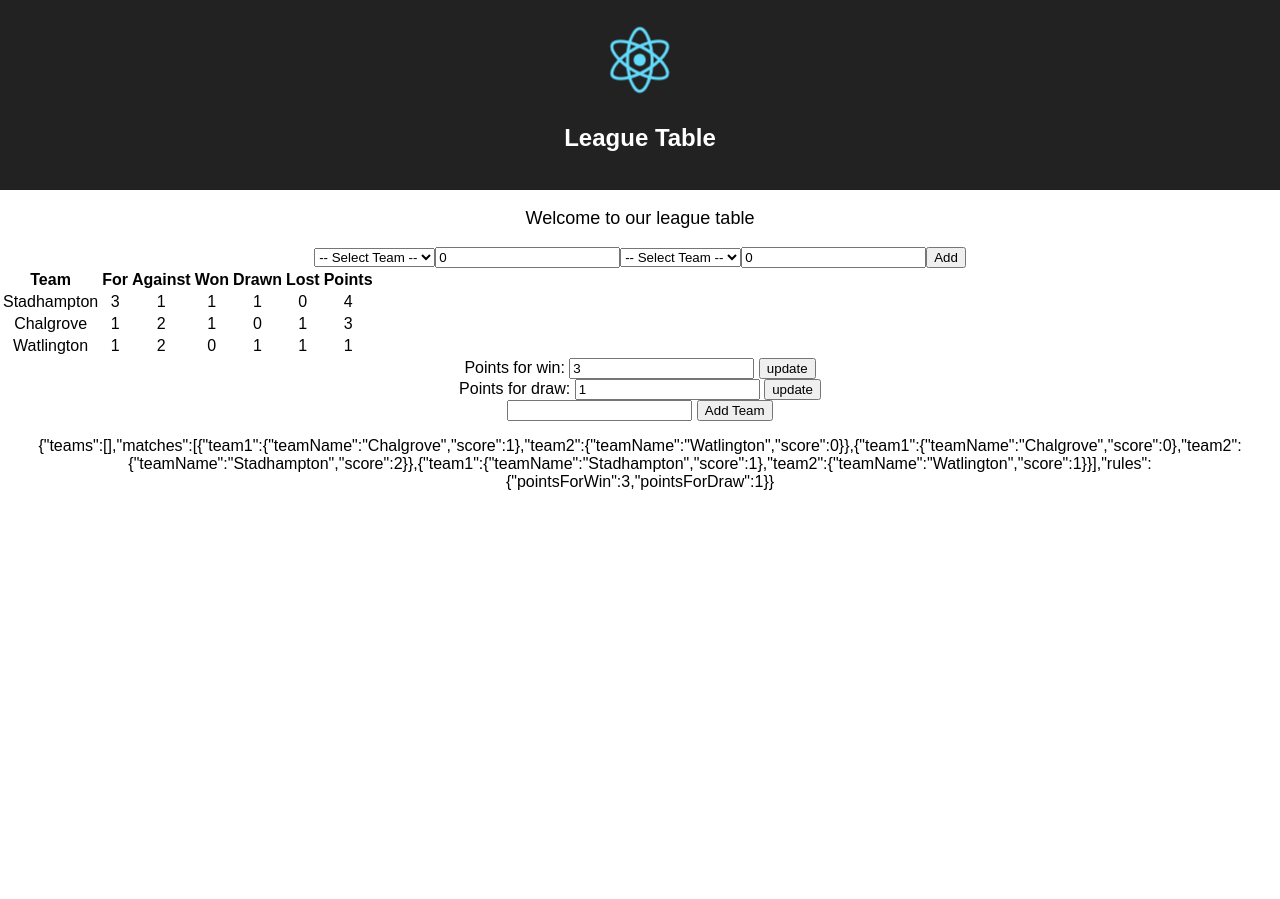
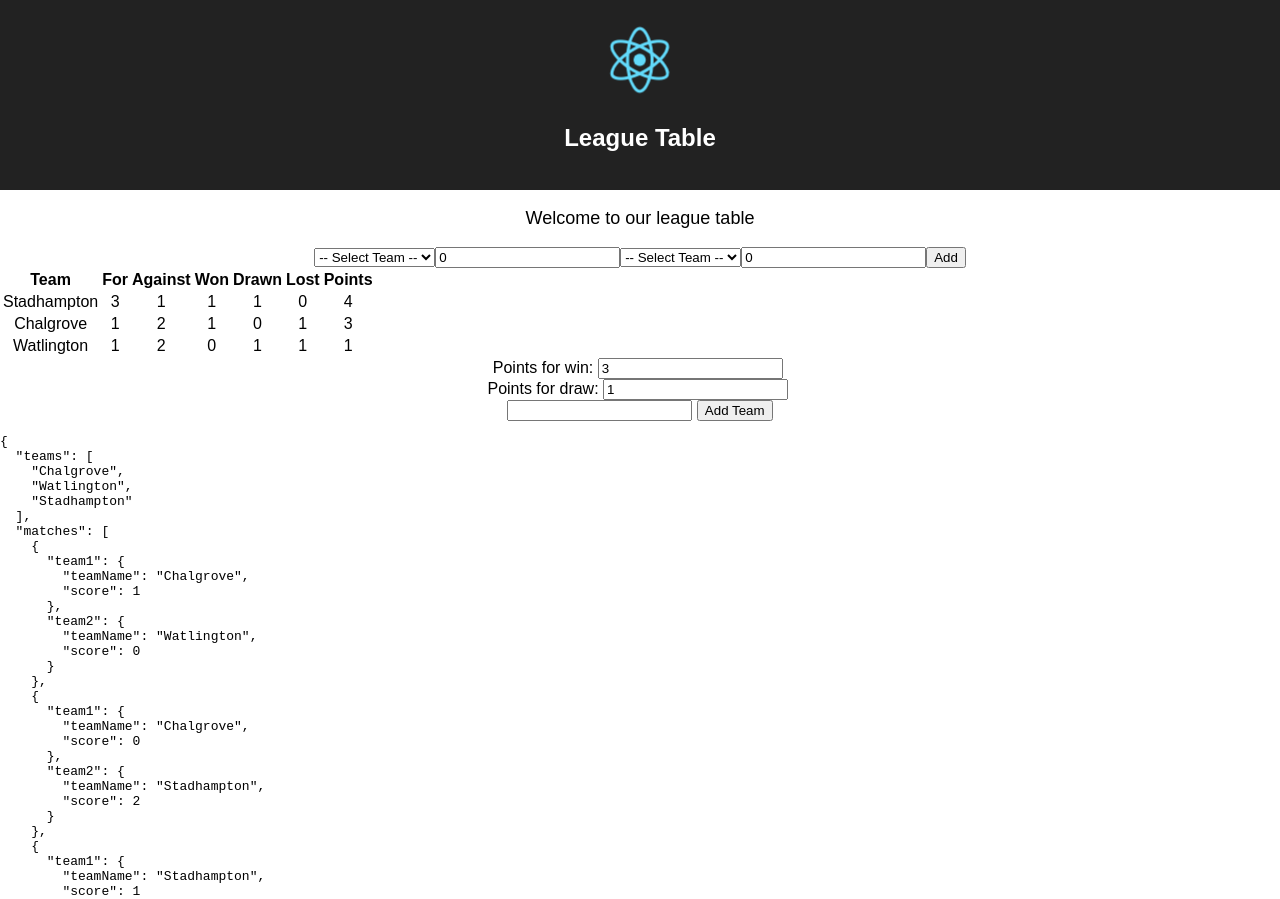
Before and after one commit to philoUK/reacthackday, a React (Create React App) app: page / in a window 1280 px wide. Shown: the top 899 px of the page. Before the commit the page ends 800 px from the top, so only its background shows below. Built offline with nearby package versions, Linux system fonts and the light colour scheme; the HTML template or start-up script is replaced by a standard one.

Commit message:
Get rules inputs working

```diff
--- /dev/null
+++ b/src/Components/JsonDebug.js
@@ -0,0 +1,13 @@
+import React from 'react'
+
+class JsonDebug extends React.Component {
+  render () {
+    return (
+      <div style={{"textAlign": "left"}}>
+        <pre>{JSON.stringify(this.props.info, null, 2)}</pre>
+      </div>
+    )
+  }
+}
+
+export default JsonDebug;
--- a/src/Components/LeagueRules.js
+++ b/src/Components/LeagueRules.js
@@ -4,15 +4,14 @@ class LeagueRules extends React.Component {
   render() {
     return (
       <div>
-        <span>Points for {this.props.pointsType}:</span>&nbsp;<input type='text' ref={(i) => this._input = i} defaultValue={this.props.points}/>&nbsp;
-        <input type='button' value='update' onClick={this._handleClick.bind(this)} />
+        <span>Points for {this.props.pointsType}:</span>&nbsp;
+        <input type='number' onChange={this.update.bind(this)} defaultValue={this.props.points}/>&nbsp;
       </div>
     );
   }
 
-  _handleClick(e) {
-    e.preventDefault();
-    this.props.setPoints(parseInt(this._input.value));
+  update(e) {
+    this.props.setPoints(Number(e.target.value));
   }
 }
 
--- a/src/Components/LeagueTable.js
+++ b/src/Components/LeagueTable.js
@@ -3,13 +3,15 @@ import ResultsTable from './ResultsTable'
 import AddTeam from "./AddTeam"
 import LeagueRules from "./LeagueRules"
 import AddMatch from "./AddMatch"
+import JsonDebug from "./JsonDebug"
+
 import calculateResults from "../Model/calculateResults"
 
 class LeagueTable extends React.Component {
   constructor() {
     super();
     this.state = {
-      teams: [],
+      teams: ["Chalgrove", "Watlington", "Stadhampton"],
       matches: [
         {
           team1: {teamName: "Chalgrove", score: 1},
@@ -47,7 +49,7 @@ class LeagueTable extends React.Component {
   setPointsForWin(points) {
     this.setState({
       rules: {
-        pointsForWin: points,
+        pointsForWin: Number(points),
         pointsForDraw: this.state.rules.pointsForDraw
       }
     });
@@ -57,7 +59,7 @@ class LeagueTable extends React.Component {
     this.setState({
       rules: {
         pointsForWin: this.state.rules.pointsForWin,
-        pointsForDraw: points
+        pointsForDraw: Number(points)
       }
     });
   }
@@ -76,11 +78,11 @@ class LeagueTable extends React.Component {
         <AddMatch teams={this.state.teams} actions={this.actions} />
         <ResultsTable results={calculateResults(this.state.matches, this.state.rules)} />
         <div className="settings">
-          <LeagueRules pointsType='win' points={this.state.rules.pointsForWin} setPoints={this.setPointsForWin} />
-          <LeagueRules pointsType='draw' points={this.state.rules.pointsForDraw} setPoints={this.setPointsForDraw} />
+          <LeagueRules pointsType='win' points={this.state.rules.pointsForWin} setPoints={this.actions.setPointsForWin} />
+          <LeagueRules pointsType='draw' points={this.state.rules.pointsForDraw} setPoints={this.actions.setPointsForDraw} />
           <AddTeam actions={this.actions} />
         </div>
-        <p>{JSON.stringify(this.state)}</p>
+        <JsonDebug info={this.state} />
       </div>
     )
   }
```
